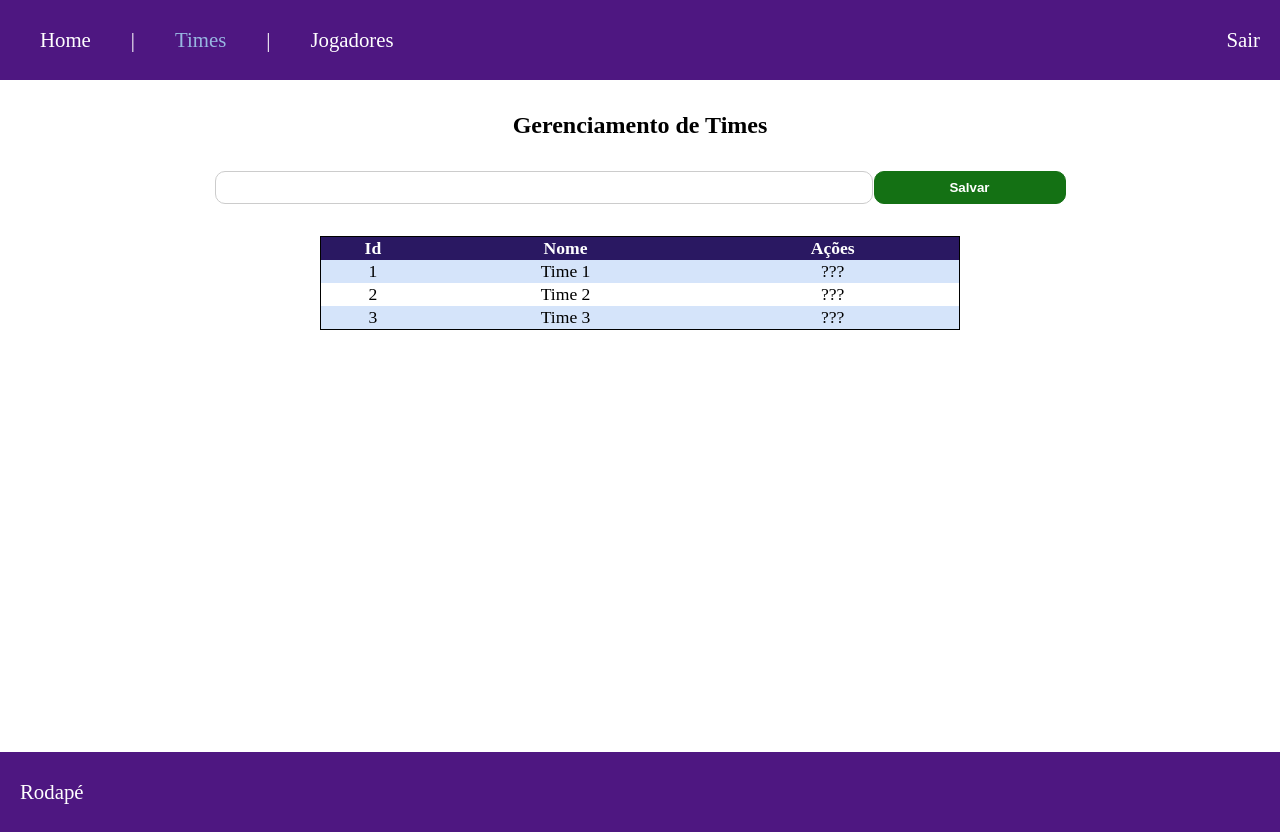
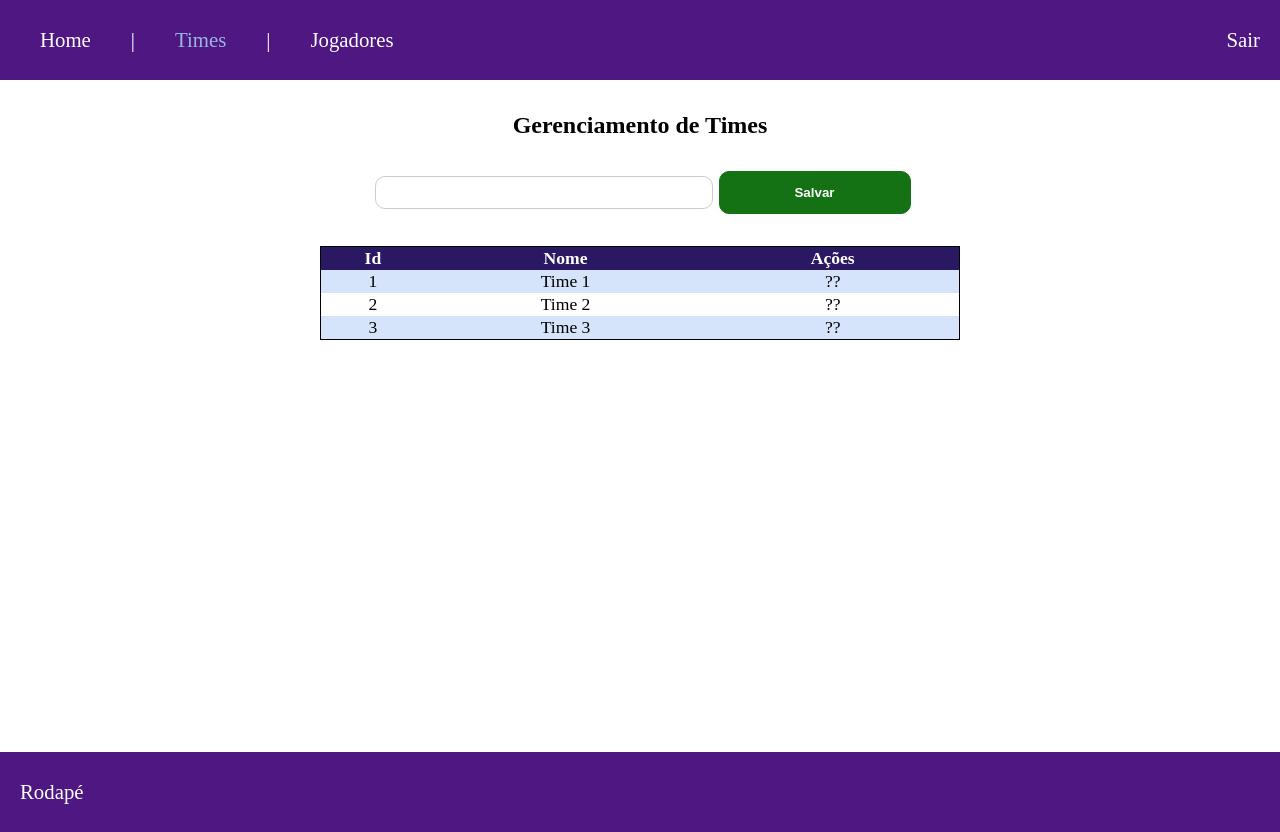
Before and after one commit to Ian-2INFO3/aula-bootcamp-teste, a Vue app: page /times in a window 1280 px wide. Built offline with nearby package versions, Linux system fonts and the light colour scheme.

Commit message:
times for

```diff
--- a/src/assets/base.css
+++ b/src/assets/base.css
@@ -60,10 +60,11 @@ footer {
 }
 
 .form-input input {
-  width: 50%;
+  width: 25%;
   padding: 0.5rem;
   border: 1px solid #ccc;
   border-radius: 10px;
+  margin: 5px;
 }
 
 .form-input button {
--- a/src/views/JogadoresView.vue
+++ b/src/views/JogadoresView.vue
@@ -33,7 +33,7 @@
           </tr>
           <tr>
             <td>3</td>
-            <td>Afonso</td>
+            <td>Pedro</td>
             <th>003</th>
             <td>???</td>
           </tr>
--- a/src/views/TimesView.vue
+++ b/src/views/TimesView.vue
@@ -1,3 +1,17 @@
+<script>
+export default {
+  data() {
+    return {
+      times: [
+        { id: 1, nome: "Time 1" },
+        { id: 2, nome: "Time 2" },
+        { id: 3, nome: "Time 3" },
+      ],
+    };
+  },
+};
+</script>
+
 <template>
   <div class="container">
     <div class="title">
@@ -17,20 +31,14 @@
           </tr>
         </thead>
         <tbody>
-          <tr>
-            <td>1</td>
-            <td>Time 1</td>
-            <td>???</td>
-          </tr>
-          <tr>
-            <td>2</td>
-            <td>Time 2</td>
-            <td>???</td>
-          </tr>
-          <tr>
-            <td>3</td>
-            <td>Time 3</td>
-            <td>???</td>
+          <tr v-for="time in times" :key="time.id">
+            <td>
+              {{ time.id }}
+            </td>
+            <td>
+              {{ time.nome }}
+            </td>
+            <td>??</td>
           </tr>
         </tbody>
       </table>
```
